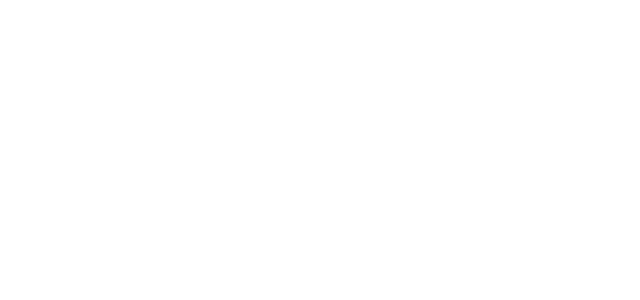
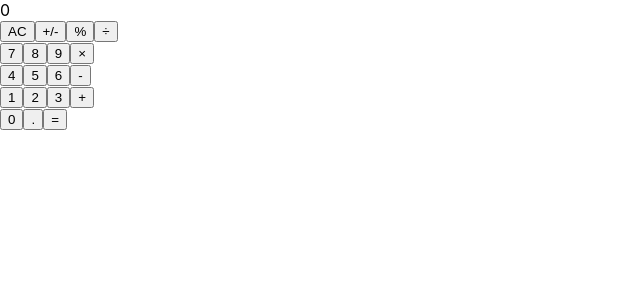
Before and after one commit to martinnajjar12/react-calculator, a React (Create React App) app: page / in a window 1280 px wide. Shown: the top 300 px of the page, without its empty margins (0-640 px from the left). Built offline with nearby package versions, Linux system fonts and the light colour scheme.

Commit message:
Convert the classes into functions

```diff
--- a/package.json
+++ b/package.json
@@ -6,6 +6,7 @@
     "@testing-library/jest-dom": "^5.11.9",
     "@testing-library/react": "^11.2.5",
     "@testing-library/user-event": "^12.7.0",
+    "prop-types": "^15.7.2",
     "react": "^17.0.1",
     "react-dom": "^17.0.1",
     "react-scripts": "4.0.2",
--- a/src/components/Button.js
+++ b/src/components/Button.js
@@ -1,11 +1,14 @@
-import React, { Component } from 'react';
+import React from 'react';
+import PropTypes from 'prop-types';
 
-export default class Button extends Component {
-  render() {
-    return (
-      <div>
+function Button({ name }) {
+  return (
+    <button type="button" name={name}>{name}</button>
+  );
+}
 
-      </div>
-    )
-  }
-}
+Button.propTypes = {
+  name: PropTypes.string.isRequired,
+};
+
+export default Button;
--- a/src/components/ButtonPanel.js
+++ b/src/components/ButtonPanel.js
@@ -1,11 +1,38 @@
-import React, { Component } from 'react';
+import React from 'react';
+import Button from './Button';
 
-export default class ButtonPanel extends Component {
-  render() {
-    return (
+export default function ButtonPanel() {
+  return (
+    <>
       <div>
-
+        <Button name="AC" />
+        <Button name="+/-" />
+        <Button name="%" />
+        <Button name="÷" />
       </div>
-    )
-  }
+      <div>
+        <Button name="7" />
+        <Button name="8" />
+        <Button name="9" />
+        <Button name="×" />
+      </div>
+      <div>
+        <Button name="4" />
+        <Button name="5" />
+        <Button name="6" />
+        <Button name="-" />
+      </div>
+      <div>
+        <Button name="1" />
+        <Button name="2" />
+        <Button name="3" />
+        <Button name="+" />
+      </div>
+      <div>
+        <Button name="0" />
+        <Button name="." />
+        <Button name="=" />
+      </div>
+    </>
+  );
 }
--- a/src/components/Display.js
+++ b/src/components/Display.js
@@ -1,11 +1,20 @@
-import React, { Component } from 'react';
+import React from 'react';
+import PropTypes from 'prop-types';
 
-export default class Display extends Component {
-  render() {
-    return (
-      <div>
+function Display({ result }) {
+  return (
+    <div>
+      {result}
+    </div>
+  );
+}
 
-      </div>
-    )
-  }
-}
+Display.propTypes = {
+  result: PropTypes.string,
+};
+
+Display.defaultProps = {
+  result: 0,
+};
+
+export default Display;
```
